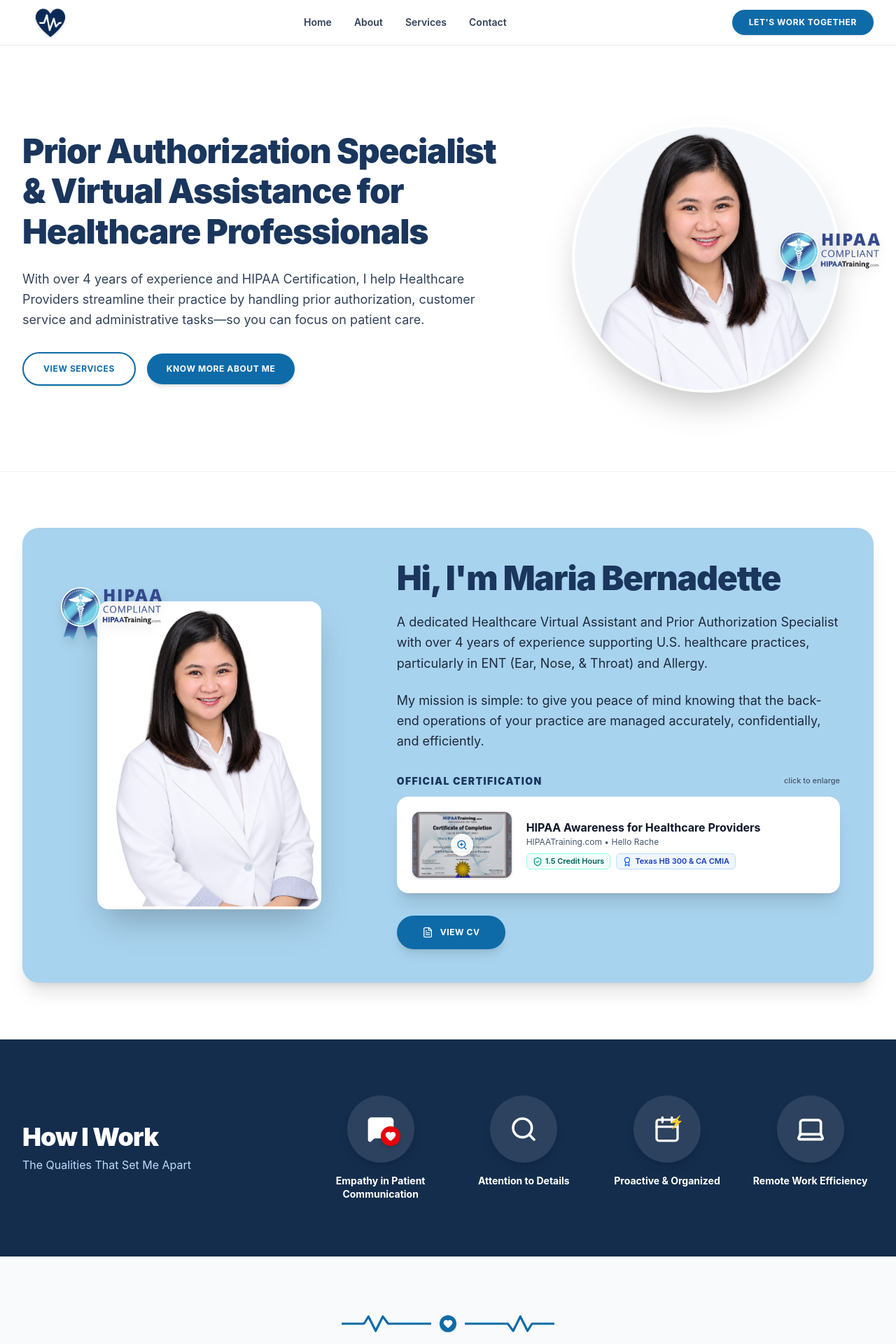
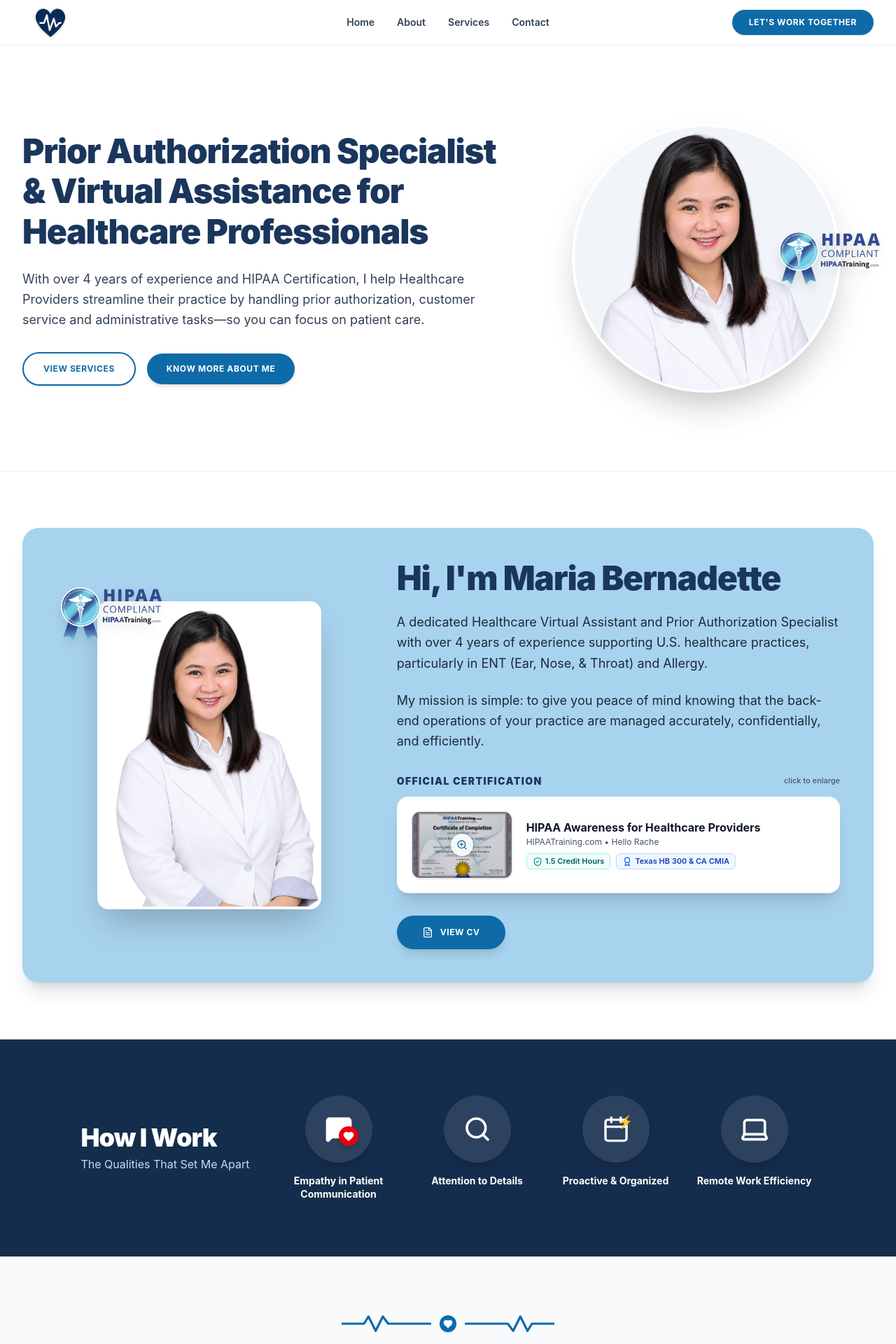
Before and after one commit to kejzhin/maria, a React (Vite) app: page / in a window 1280 px wide. Shown: the top 1920 px of the page at 70% size. Built offline with nearby package versions, Linux system fonts and the light colour scheme.

Commit message:
refactor: update navigation and layout styling
Center navbar links using absolute positioning and adjust "How I Work" section layout for improved responsiveness and tighter spacing.

```diff
--- a/src/components/HowIWork.tsx
+++ b/src/components/HowIWork.tsx
@@ -36,17 +36,17 @@ export const HowIWork: React.FC = () => {
 
   return (
     <section className="py-14 sm:py-20 bg-[#142d4c] text-white overflow-hidden">
-      <div className="max-w-7xl mx-auto px-4 sm:px-6 lg:px-8">
+      <div className="max-w-6xl mx-auto px-4 sm:px-6 lg:px-8">
 
-        <div className="grid grid-cols-1 lg:grid-cols-12 gap-10 lg:gap-12 items-center">
+        <div className="flex flex-col lg:flex-row items-center justify-center gap-6 sm:gap-8 lg:gap-10">
 
-          {/* Left Title & Subtitle */}
+          {/* Left Title & Subtitle - positioned closely to the first card */}
           <motion.div
-            initial={{ opacity: 0, x: -30 }}
+            initial={{ opacity: 0, x: -20 }}
             whileInView={{ opacity: 1, x: 0 }}
             viewport={{ once: true, amount: 0.3 }}
-            transition={{ duration: 0.7, ease: [0.22, 1, 0.36, 1] }}
-            className="lg:col-span-4 space-y-2 text-center lg:text-left"
+            transition={{ duration: 0.6, ease: [0.22, 1, 0.36, 1] }}
+            className="flex-shrink-0 text-center lg:text-left space-y-1.5 max-w-xs"
           >
             <h2 className="text-3xl sm:text-4xl font-black text-white tracking-tight">
               How I Work
@@ -57,7 +57,7 @@ export const HowIWork: React.FC = () => {
           </motion.div>
 
           {/* Right 4 Quality Icons & Labels */}
-          <div className="lg:col-span-8 grid grid-cols-2 sm:grid-cols-4 gap-4 sm:gap-6">
+          <div className="grid grid-cols-2 sm:grid-cols-4 gap-4 sm:gap-6 flex-1 max-w-3xl">
             {qualities.map((item, idx) => (
               <motion.div
                 key={idx}
--- a/src/components/Navbar.tsx
+++ b/src/components/Navbar.tsx
@@ -25,10 +25,10 @@ export const Navbar: React.FC<NavbarProps> = ({ onOpenContact }) => {
 
   return (
     <header id="home" className="sticky top-0 z-50 bg-white/95 backdrop-blur-md border-b border-slate-200/80 transition-all">
-      <div className="max-w-7xl mx-auto px-4 sm:px-6 lg:px-8 w-full h-16 flex items-center justify-between">
+      <div className="max-w-7xl mx-auto px-4 sm:px-6 lg:px-8 w-full h-16 flex items-center justify-between relative">
 
         {/* Logo Mark */}
-        <a href="#home" className="flex items-center relative h-16 w-16 sm:w-20">
+        <a href="#home" className="flex items-center relative h-16 w-16 sm:w-20 z-10">
           <div className="absolute top-1/2 -translate-y-1/2 left-0 w-16 h-16 sm:w-20 sm:h-20 flex items-center justify-center">
             <img
               src="/heartbeat.png"
@@ -54,8 +54,8 @@ export const Navbar: React.FC<NavbarProps> = ({ onOpenContact }) => {
           </div>
         </a>
 
-        {/* Desktop Nav Links */}
-        <nav className="hidden md:flex items-center gap-8 text-sm font-semibold text-slate-700">
+        {/* Desktop Nav Links - Centered */}
+        <nav className="hidden md:flex items-center justify-center gap-8 text-sm font-semibold text-slate-700 absolute left-1/2 -translate-x-1/2 top-1/2 -translate-y-1/2">
           {navLinks.map((link) => (
             <a
               key={link.name}
@@ -72,7 +72,7 @@ export const Navbar: React.FC<NavbarProps> = ({ onOpenContact }) => {
         </nav>
 
         {/* Desktop Right Action */}
-        <div className="hidden md:flex items-center">
+        <div className="hidden md:flex items-center z-10 ml-auto">
           <button
             onClick={onOpenContact}
             className="px-6 py-2.5 text-xs font-bold uppercase tracking-wider text-white bg-[#0e6ba8] hover:bg-[#0c5d90] rounded-full shadow-sm hover:shadow transition-all"
@@ -97,7 +97,7 @@ export const Navbar: React.FC<NavbarProps> = ({ onOpenContact }) => {
       {/* Mobile Drawer Dropdown Menu */}
       {mobileMenuOpen && (
         <div className="md:hidden w-full bg-white border-b border-slate-200 px-4 pt-3 pb-6 space-y-4 shadow-xl animate-in fade-in slide-in-from-top-2 duration-150">
-          <div className="flex flex-col space-y-2">
+          <div className="flex flex-col space-y-2 items-center text-center">
             {navLinks.map((link) => (
               <a
                 key={link.name}
@@ -106,7 +106,7 @@ export const Navbar: React.FC<NavbarProps> = ({ onOpenContact }) => {
                   e.preventDefault();
                   handleScroll(link.href);
                 }}
-                className="px-3 py-2 text-base font-semibold text-slate-800 hover:bg-slate-50 hover:text-[#0e6ba8] rounded-lg transition-colors"
+                className="w-full text-center py-2 text-base font-semibold text-slate-800 hover:bg-slate-50 hover:text-[#0e6ba8] rounded-lg transition-colors"
               >
                 {link.name}
               </a>
```
